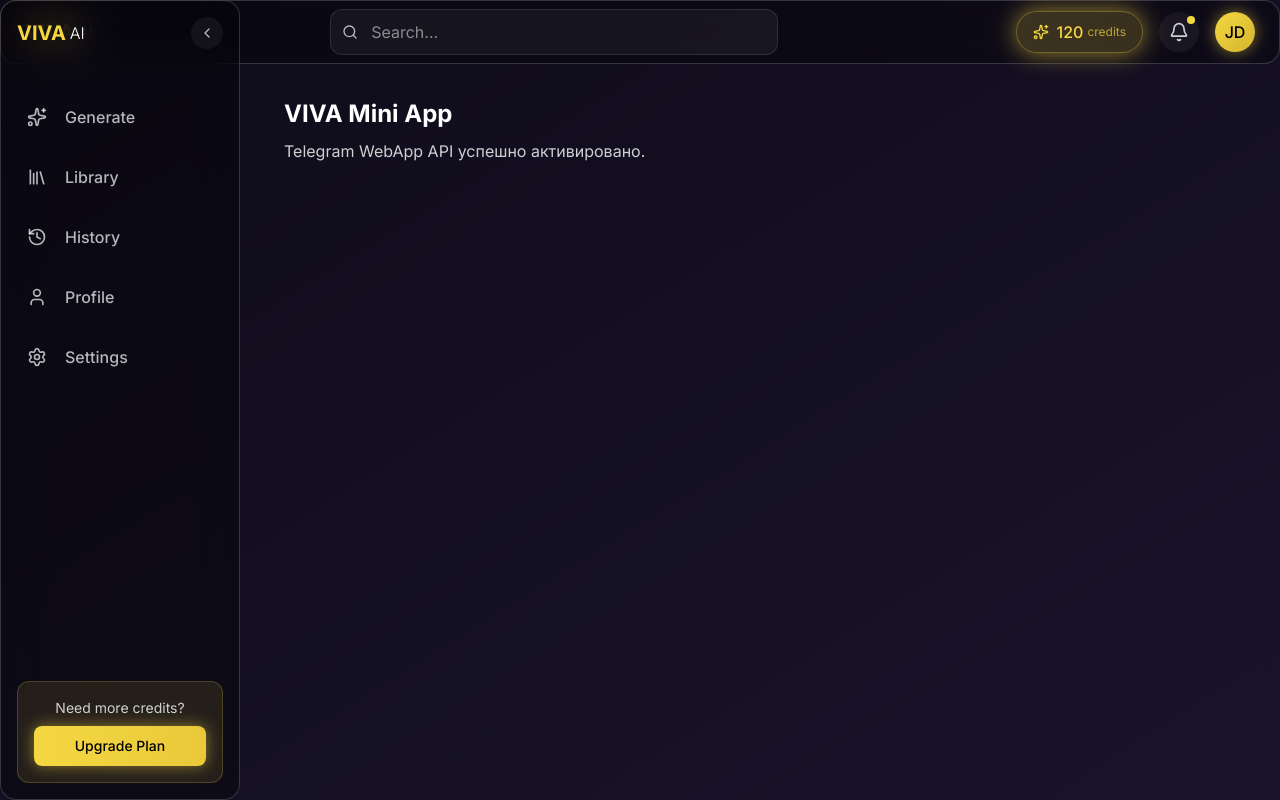
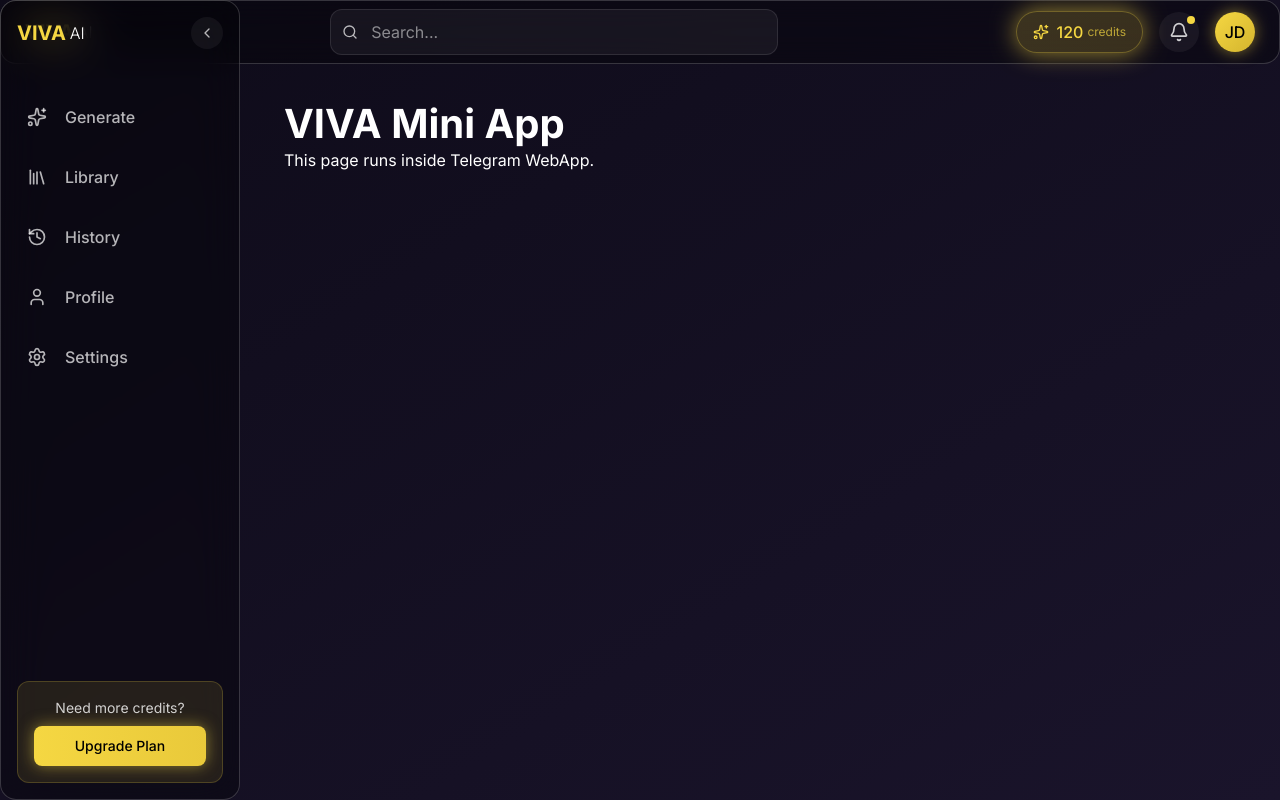
Before and after one commit to Wizix2/viva-mini-app, a Next.js app: page /tg in a window 1280 px wide. Built offline with nearby package versions, Linux system fonts and the light colour scheme.

Commit message:
fix: Telegram Mini App typings and /tg page stability

```diff
--- a/src/app/tg/page.tsx
+++ b/src/app/tg/page.tsx
@@ -4,34 +4,21 @@ import { useEffect } from "react";
 
 export default function TgPage() {
   useEffect(() => {
-    const tg = window?.Telegram?.WebApp;
+    const tg = window.Telegram?.WebApp;
+
     if (!tg) {
-      console.warn("Telegram WebApp not found");
+      console.log("Not Telegram environment — OK for localhost.");
       return;
     }
 
     tg.ready();
     tg.expand();
-
-    tg.MainButton.setParams({
-      text: "Продолжить",
-      is_visible: true,
-    });
-
-    tg.MainButton.onClick(() => {
-      tg.showPopup({
-        title: "Работает!",
-        message: "Telegram Mini App API активировано 🎉",
-      });
-    });
   }, []);
 
   return (
     <div style={{ padding: 20 }}>
-      <h1 style={{ fontSize: 24, fontWeight: "bold" }}>VIVA Mini App</h1>
-      <p style={{ marginTop: 10, opacity: 0.8 }}>
-        Telegram WebApp API успешно активировано.
-      </p>
+      <h1>VIVA Mini App</h1>
+      <p>This page runs inside Telegram WebApp.</p>
     </div>
   );
 }
```
Also changed, not shown: src/global.d.ts (+7 -6 lines).
